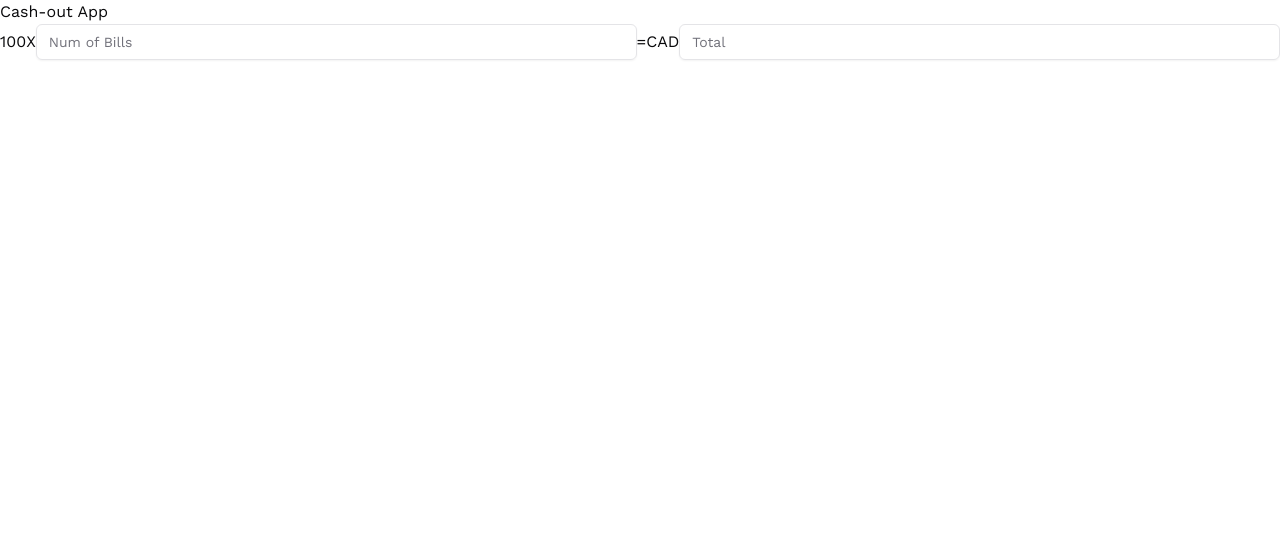
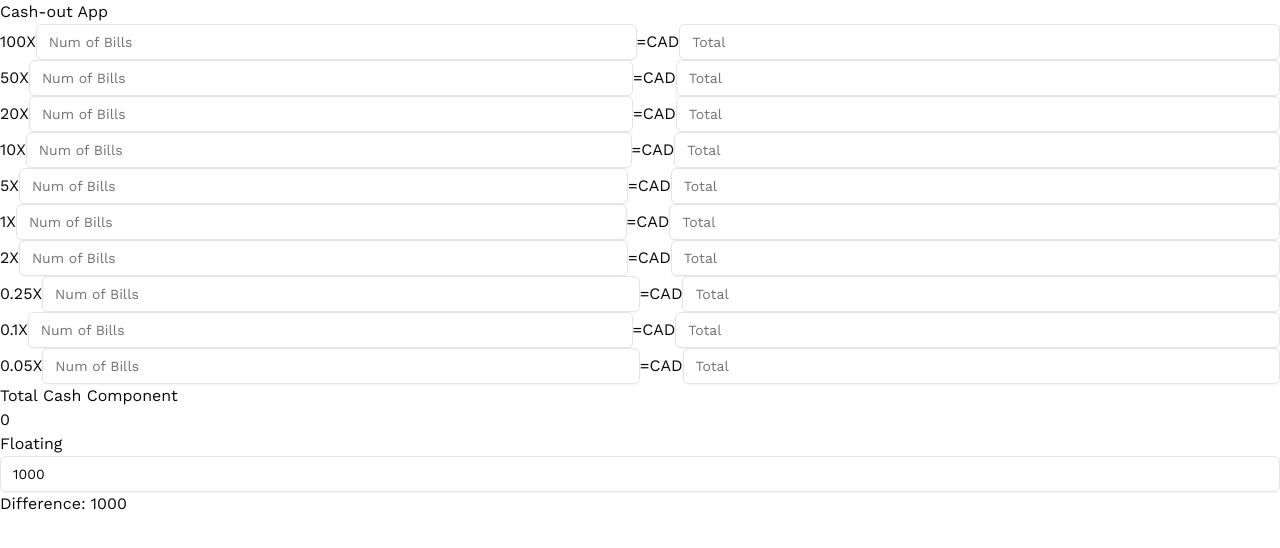
Before and after one commit to diogoka/cash-out-app, a Next.js app: page / in a window 1280 px wide. Shown: the top 548 px of the page. Built offline with nearby package versions, Linux system fonts and the light colour scheme.

Commit message:
Adding Zustand & finishing first components

```diff
--- a/package.json
+++ b/package.json
@@ -16,7 +16,8 @@
     "react": "^18",
     "react-dom": "^18",
     "tailwind-merge": "^2.3.0",
-    "tailwindcss-animate": "^1.0.7"
+    "tailwindcss-animate": "^1.0.7",
+    "zustand": "^4.5.4"
   },
   "devDependencies": {
     "@types/node": "^20",
--- a/src/app/page.tsx
+++ b/src/app/page.tsx
@@ -1,11 +1,15 @@
 import Header from '@/components/header';
-import MoneyRow from '@/components/moneyRow';
+import MoneyTable from '@/components/moneyTable';
+import TotalCash from '@/components/totalCash';
+import Floating from '@/components/floating';
 
 export default function Home() {
   return (
     <div>
       <Header />
-      <MoneyRow bankNote={100} />
+      <MoneyTable />
+      <TotalCash />
+      <Floating />
     </div>
   );
 }
--- /dev/null
+++ b/src/components/cloverTips.tsx
@@ -0,0 +1,9 @@
+import React from 'react';
+
+type Props = {};
+
+const CloverTips = (props: Props) => {
+  return <div>CloverTips</div>;
+};
+
+export default CloverTips;
--- /dev/null
+++ b/src/components/floating.tsx
@@ -0,0 +1,31 @@
+'use client';
+import React, { useState, ChangeEvent } from 'react';
+import ValueInput from './valueInput';
+import { MoneyRowType } from '@/types/types';
+import { useCashStore } from '@/store/cashStore';
+
+type Props = {};
+
+const Floating = (props: Props) => {
+  const [rowData, setRowData] = useState<MoneyRowType>({
+    floating: '1000',
+  });
+
+  const totalCash = useCashStore((state) => state.totalCash);
+  return (
+    <div>
+      <h2>Floating</h2>
+      <ValueInput
+        type='floating'
+        rowData={rowData}
+        placeHolder='Floating'
+        onChange={(event: ChangeEvent<HTMLInputElement>) =>
+          setRowData(() => ({ floating: event.target.value }))
+        }
+      />
+      <h2>Difference: {+rowData.floating! - totalCash}</h2>
+    </div>
+  );
+};
+
+export default Floating;
--- a/src/components/moneyRow.tsx
+++ b/src/components/moneyRow.tsx
@@ -2,12 +2,14 @@
 import React, { ChangeEvent, useState } from 'react';
 import ValueInput from './valueInput';
 import { MoneyRowType } from '@/types/types';
+import { useCashStore } from '@/store/cashStore';
 
 type Props = {
   bankNote: number;
 };
 
 const MoneyRow = ({ bankNote }: Props) => {
+  const update = useCashStore((state) => state.update);
   const [rowData, setRowData] = useState<MoneyRowType>({
     bills: '',
     amount: '',
@@ -15,9 +17,13 @@ const MoneyRow = ({ bankNote }: Props) => {
 
   const calculateAmount = (value: string, type: keyof MoneyRowType) => {
     if (type === 'bills') {
-      setRowData(() => ({ bills: value, amount: `${bankNote * +value}` }));
+      const result = bankNote * +value;
+      setRowData(() => ({ bills: value, amount: `${result}` }));
+      update(bankNote, result);
     } else {
-      setRowData(() => ({ amount: value, bills: `${+value / bankNote}` }));
+      const result = +value / bankNote;
+      setRowData(() => ({ amount: value, bills: `${result}` }));
+      update(bankNote, result);
     }
   };
 
--- /dev/null
+++ b/src/components/moneyTable.tsx
@@ -0,0 +1,13 @@
+import React from 'react';
+import MoneyRow from './moneyRow';
+import { bankNotes } from '@/constants/currency';
+
+type Props = {};
+
+const MoneyTable = (props: Props) => {
+  return bankNotes.map((value, index) => {
+    return <MoneyRow bankNote={value} key={index} />;
+  });
+};
+
+export default MoneyTable;
--- /dev/null
+++ b/src/components/totalCash.tsx
@@ -0,0 +1,32 @@
+'use client';
+import React, { useEffect } from 'react';
+import { useCashStore } from '@/store/cashStore';
+import { RowsTotal } from '@/types/types';
+
+type Props = {};
+
+const TotalCash = (props: Props) => {
+  const object = useCashStore((state) => state.TotalByRow);
+  const setTotalCash = useCashStore((state) => state.setTotalCash);
+  const total = useCashStore((state) => state.totalCash);
+
+  const calculateFn = (param: RowsTotal): number => {
+    return Object.values(param).reduce((acc, curr) => acc + curr);
+  };
+
+  useEffect(() => {
+    const result = calculateFn(object);
+    setTotalCash(result);
+  }, [object]);
+
+  const calculate = Object.values(object).reduce((acc, curr) => acc + curr);
+
+  return (
+    <>
+      <div>Total Cash Component</div>
+      <h1>{total}</h1>
+    </>
+  );
+};
+
+export default TotalCash;
--- a/src/components/valueInput.tsx
+++ b/src/components/valueInput.tsx
@@ -1,4 +1,4 @@
-import React, { ChangeEvent, Dispatch } from 'react';
+import React, { ChangeEvent } from 'react';
 import { Input } from '@/components/ui/input';
 import { MoneyRowType } from '@/types/types';
 
--- /dev/null
+++ b/src/constants/currency.ts
@@ -0,0 +1 @@
+export const bankNotes: number[] = [100, 50, 20, 10, 5, 1, 2, 0.25, 0.1, 0.05];
--- a/src/lib/utils.ts
+++ b/src/lib/utils.ts
@@ -1,6 +1,6 @@
-import { type ClassValue, clsx } from 'clsx'
-import { twMerge } from 'tailwind-merge'
+import { type ClassValue, clsx } from 'clsx';
+import { twMerge } from 'tailwind-merge';
 
 export function cn(...inputs: ClassValue[]) {
-  return twMerge(clsx(inputs))
+  return twMerge(clsx(inputs));
 }
--- /dev/null
+++ b/src/store/cashStore.ts
@@ -0,0 +1,23 @@
+import { create } from 'zustand';
+import { RowsTotal } from '@/types/types';
+
+interface TotalCashState {
+  TotalByRow: RowsTotal;
+  update: (bankNote: number, newValue: number) => void;
+  totalCash: number;
+  setTotalCash: (newValue: number) => void;
+}
+
+export const useCashStore = create<TotalCashState>()((set) => ({
+  TotalByRow: { 100: 0 },
+  totalCash: 0,
+
+  setTotalCash: (newValue) => set((state) => ({ totalCash: newValue })),
+  update: (bankNote, newValue) =>
+    set((state) => ({
+      TotalByRow: {
+        ...state.TotalByRow,
+        [bankNote]: newValue,
+      },
+    })),
+}));
--- a/src/types/types.ts
+++ b/src/types/types.ts
@@ -1,4 +1,11 @@
 export type MoneyRowType = {
-  bills: string;
-  amount: string;
+  bills?: string;
+  amount?: string;
+  floating?: string;
+  cloverTips?: string;
+  net?: string;
 };
+
+export type RowsTotal = {
+  [key: number]: number;
+};
```
Also changed, not shown: 1 other file (tests, documents, lock files or other folders).
